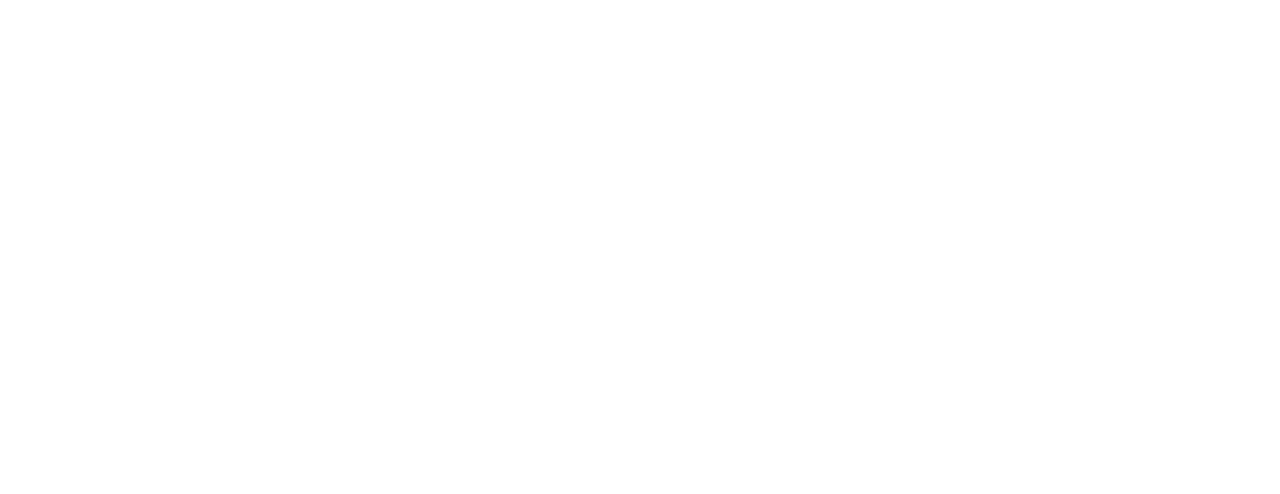
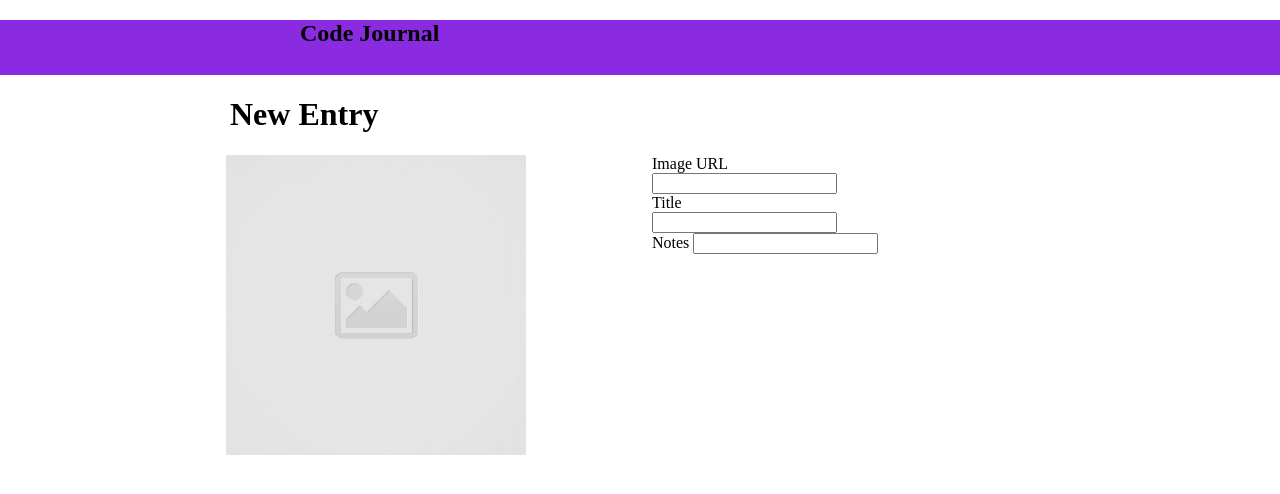
Before and after one commit to yesseniarod/code-journal, a website: page index.html in a window 1280 px wide. Drawn offline with Linux system fonts and the light colour scheme.

Commit message:
add form journal entry

```diff
--- a/css/styles.css
+++ b/css/styles.css
@@ -0,0 +1,17 @@
+header {
+  background-color: blueviolet;
+  height: 55px;
+}
+
+h2 {
+  margin-left: 12.5em;
+}
+
+h1 {
+  margin-left: 0.5em;
+}
+
+img {
+  width: 300px;
+  margin-bottom: 1em;
+}
--- a/index.html
+++ b/index.html
@@ -15,10 +15,43 @@
   <link rel="stylesheet" href="css/styles.css">
 </head>
 <body>
-  <header>
-  </header>
+
+      <header>
+      <h2>Code Journal</h2>
+      </header>
+
+<div class="container">
   <main>
+    <h1>New Entry</h1>
+    <div class="row">
+      <div class="column-half">
+        <img src="./images/placeholder-image-square.jpg" alt="placeholder">
+      </div>
+      <div data-view="entry-form">
+        <form>
+
+          <div class="column-half">
+            <label for="image">Image URL</label>
+            <input type="url" name="image" size="20" required>
+          </div>
+
+          <div class="column-half">
+            <label for="title">Title</label>
+            <input type="text" name="title" size="20" required>
+          </div>
+
+          <div class="row">
+          <div class="column-full">
+          <label for="notes">Notes</label>
+          <input type="text" name="notes" required>
+          </div>
+          </div>
+
+        </form>
+      </div>
+    </div>
   </main>
+  </div>
   <script src="js/data.js"></script>
   <script src="js/main.js"></script>
 </body>
```
